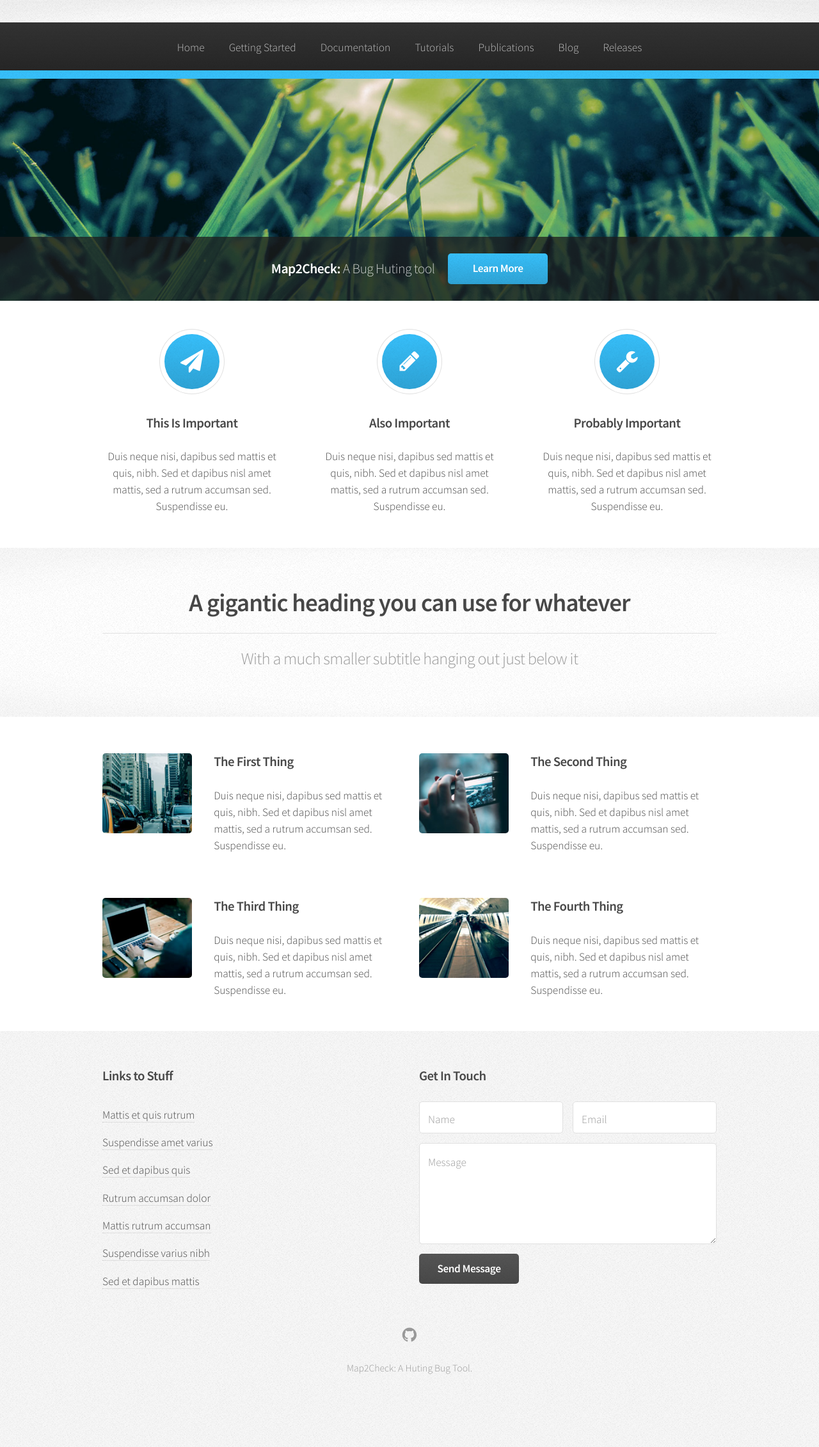
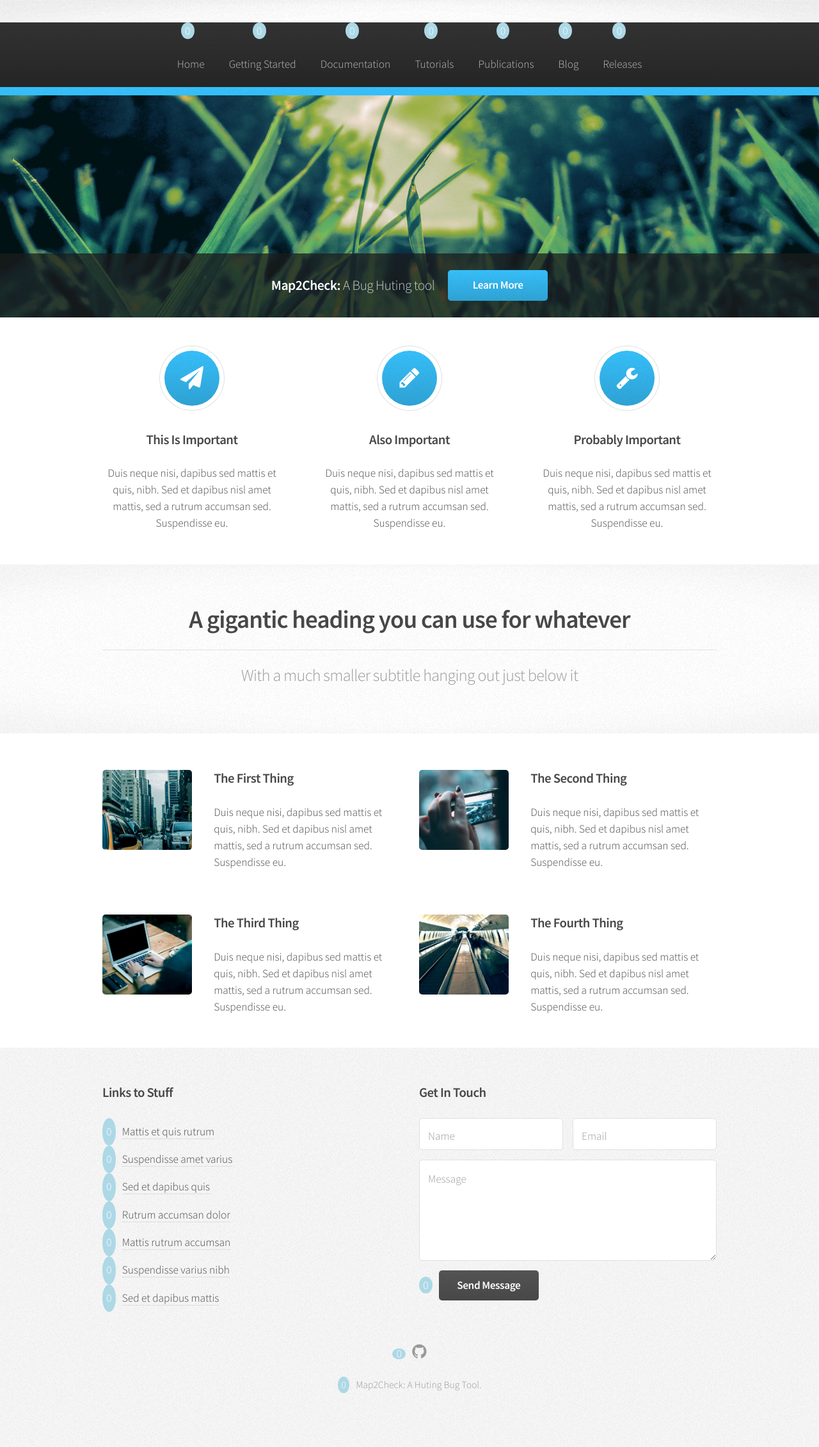
Before and after one commit to map2check/map2check.github.io, a Jekyll site: the page built from index.html, in a window 1280 px wide. Shown: the whole page at 64% size. Built offline with Jekyll 4.4.1, drawn with Linux system fonts in a browser that asks for light colours; the list of posts is cut into pages by our own code; before the commit the page ends 2235 px from its top, so only the background shows below that.

Commit message:
Updated li

```diff
--- a/assets/css/style.css
+++ b/assets/css/style.css
@@ -326,7 +326,19 @@
 		ol.default li {
 			padding-left: 0.25em;
             counter-increment: item;
+            margin-bottom: 5px;
 		}
+
+        li:before {
+           margin-right: 10px;
+           content: counter(item);
+           background: lightblue;
+           border-radius: 100%;
+           color: white;
+           width: 1.2em;
+           text-align: center;
+           display: inline-block;
+        }
 
 	ul.default {
 		list-style: disc;
@@ -749,7 +761,6 @@
 /* Wrapper */
 
 	.wrapper {
-		padding: 5em 0 3em 0;
 	}
 
 		.wrapper.style1 {
```
